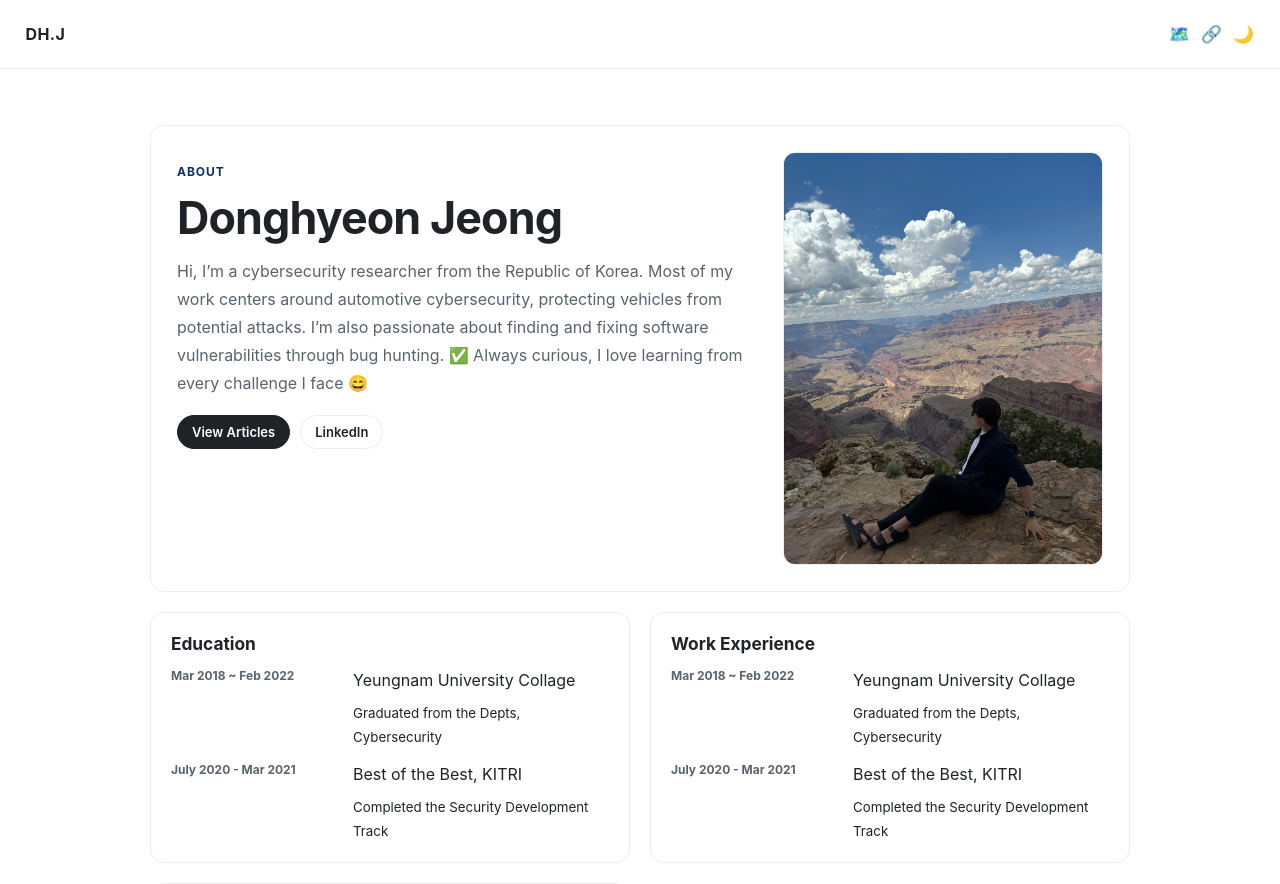
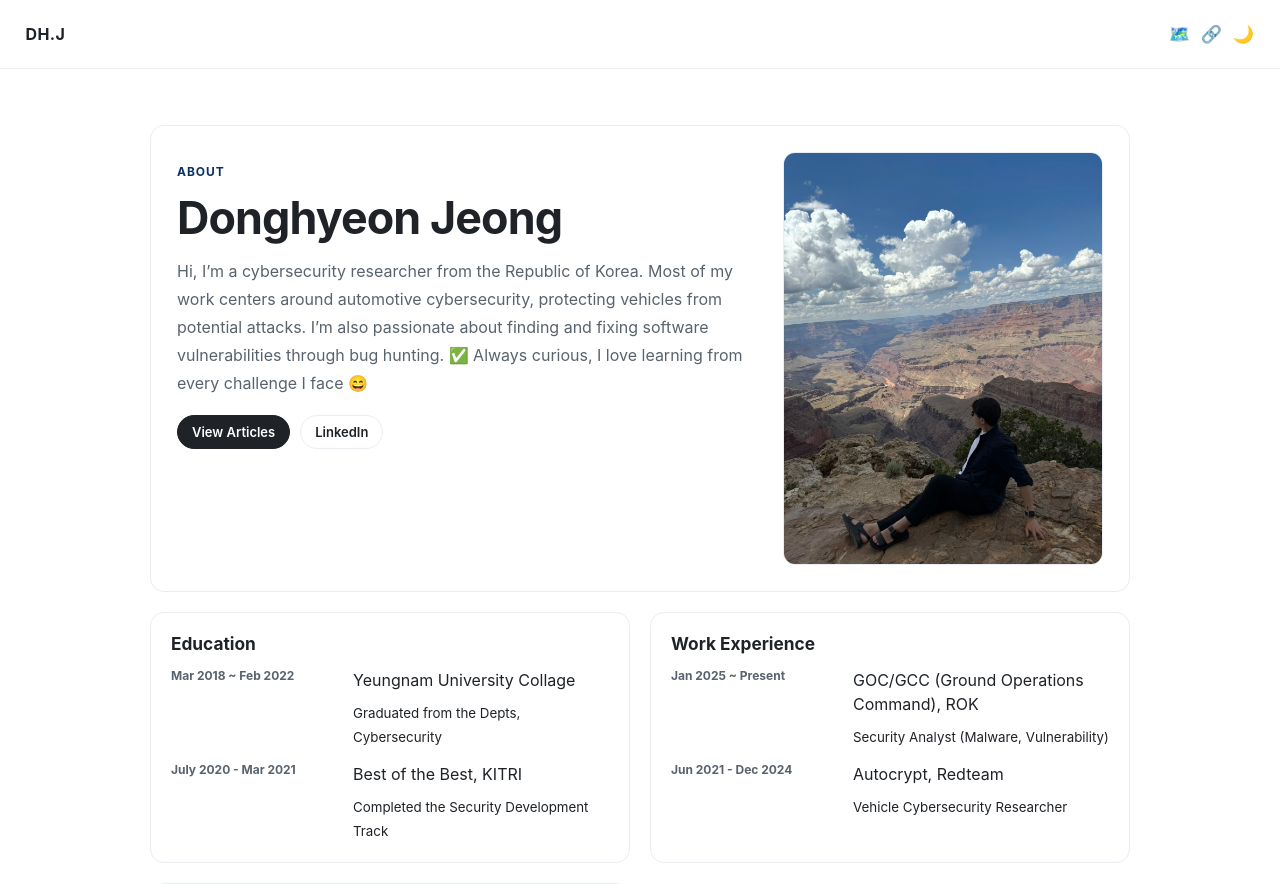
Before and after one commit to dhje0ng/blog, a Next.js app: page /about in a window 1280 px wide. Shown: the top 884 px of the page. Built offline with nearby package versions, Linux system fonts and the light colour scheme.

Commit message:
Update about/page.tsx

```diff
--- a/app/about/page.tsx
+++ b/app/about/page.tsx
@@ -78,17 +78,17 @@ export default function AboutPage() {
             <h2>Work Experience</h2>
             <ul className="about-timeline">
               <li>
-                <span>Mar 2018 ~ Feb 2022</span>
+                <span>Jan 2025 ~ Present</span>
                 <div className="about-timeline-content">
-                  <p>Yeungnam University Collage</p>
-                  <p><small>Graduated from the Depts, Cybersecurity</small></p>
+                  <p>GOC/GCC (Ground Operations Command), ROK</p>
+                  <p><small>Security Analyst (Malware, Vulnerability)</small></p>
                 </div>
               </li>
               <li>
-                <span>July 2020 - Mar 2021</span>
+                <span>Jun 2021 - Dec 2024</span>
                 <div className="about-timeline-content">
-                  <p>Best of the Best, KITRI</p>
-                  <p><small>Completed the Security Development Track</small></p>
+                  <p>Autocrypt, Redteam</p>
+                  <p><small>Vehicle Cybersecurity Researcher</small></p>
                 </div>
               </li>
             </ul>
```
